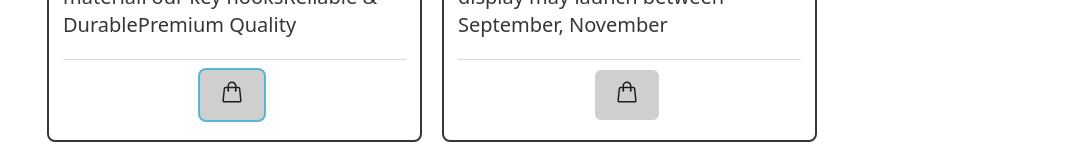
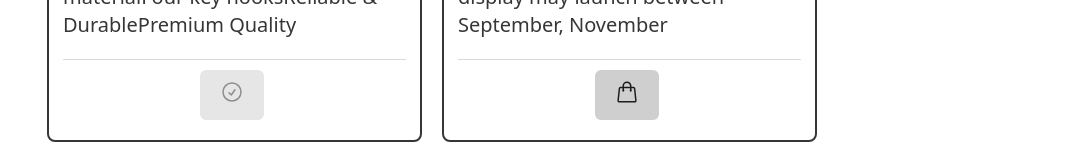
Before and after one commit to pabcrudel/react-ecommerce-shopping-cart, a React (Vite) app: page / in a window 1280 px wide. Both pictures are taken after a click on the button 439 px from the left and 929 px from the top of the page. Shown: the part 834-994 px from the top of the page, without its empty margins (208-1280 px from the left). Built offline with nearby package versions, Linux system fonts and the light colour scheme.

Commit message:
add: User will have feedback when adding items to the cart

```diff
--- a/src/components/Products.jsx
+++ b/src/components/Products.jsx
@@ -1,5 +1,5 @@
 import PropTypes from 'prop-types';
-import { AddToCartIcon } from './icons';
+import { AddToCartIcon, CheckCircleIcon } from './icons';
 import { useCart } from '../hooks/useCart';
 
 export default function Products ({ products }) {
@@ -21,9 +21,11 @@ export default function Products ({ products }) {
 }
 
 function Product ({ product }) {
-  const { title, category, description, thumbnail, price } = product;
+  const { title, category, description, thumbnail, price, id } = product;
 
-  const { addToCart } = useCart();
+  const { addToCart, isProductInCart } = useCart();
+
+  const isInCart = isProductInCart(id);
 
   return (
     <section className='product'>
@@ -38,8 +40,10 @@ function Product ({ product }) {
       </main>
 
       <footer>
-        <button onClick={() => addToCart(product)}>
-          <AddToCartIcon />
+        <button onClick={() => addToCart(product)} disabled={isInCart}>
+          {
+            isInCart ? <CheckCircleIcon /> : <AddToCartIcon />
+          }
         </button>
       </footer>
     </section>
--- a/src/components/icons.jsx
+++ b/src/components/icons.jsx
@@ -47,3 +47,11 @@ export function ClearCartIcon () {
     </svg>
   );
 }
+
+export function CheckCircleIcon () {
+  return (
+    <svg xmlns="http://www.w3.org/2000/svg" fill="none" viewBox="0 0 24 24" strokeWidth={1.5} stroke="currentColor" width="24" height="24" >
+      <path strokeLinecap="round" strokeLinejoin="round" d="M9 12.75 11.25 15 15 9.75M21 12a9 9 0 1 1-18 0 9 9 0 0 1 18 0Z" />
+    </svg>
+  );
+}
--- a/src/contexts/cartContext.jsx
+++ b/src/contexts/cartContext.jsx
@@ -13,7 +13,8 @@ export function CartProvider ({ children }) {
     increaseQuantity,
     decreaseQuantity,
     removeFromCart,
-    clearCart
+    clearCart,
+    isProductInCart
   } = useCartReducer();
 
   return (
@@ -24,7 +25,8 @@ export function CartProvider ({ children }) {
           increaseQuantity,
           decreaseQuantity,
           removeFromCart,
-          clearCart
+          clearCart,
+          isProductInCart
         }
       }
     >
--- a/src/reducers/cartReducer.js
+++ b/src/reducers/cartReducer.js
@@ -33,13 +33,18 @@ export default function useCartReducer () {
 
   useEffect(() => setWithTTL(STORAGE_KEY, cart), [cart]);
 
+  function isProductInCart (id) {
+    return cart.some(product => product.id === id);
+  }
+
   return {
     cart,
     addToCart,
     increaseQuantity,
     decreaseQuantity,
     removeFromCart,
-    clearCart
+    clearCart,
+    isProductInCart
   };
 }
 
```
